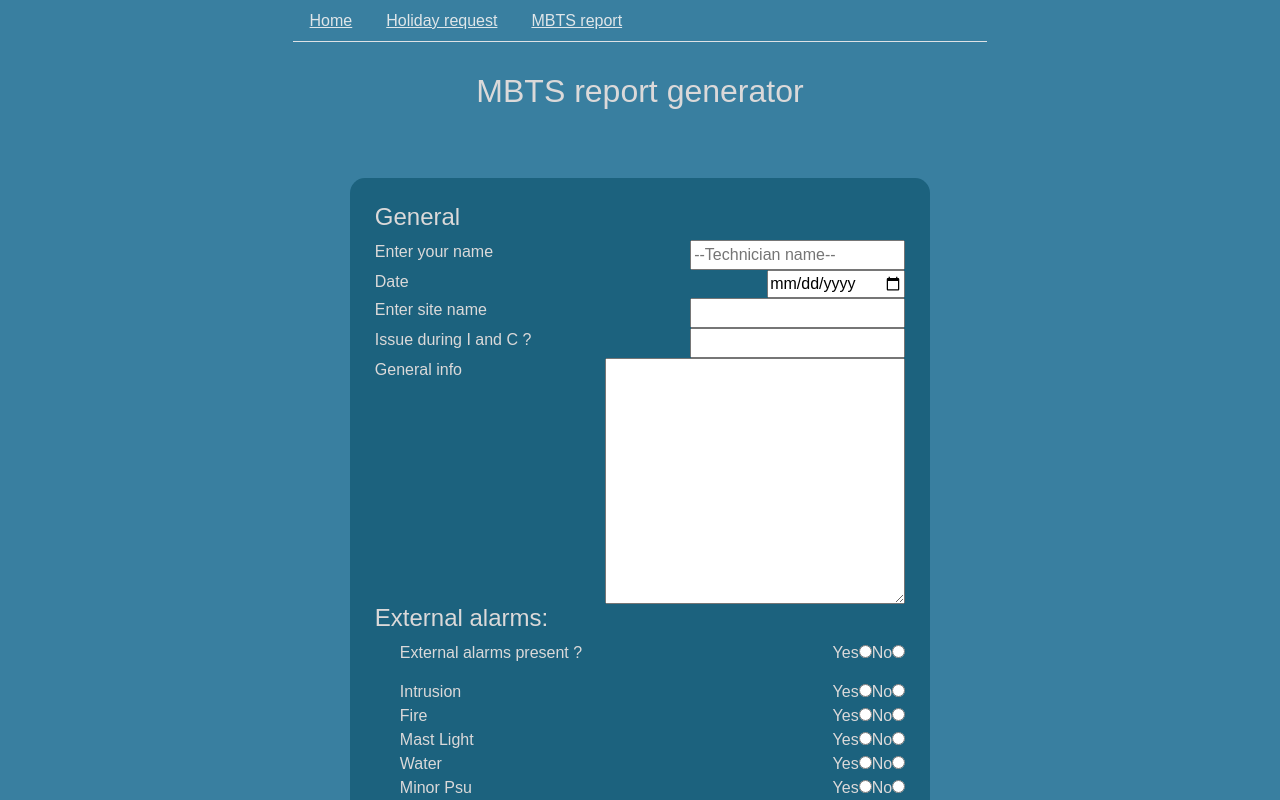
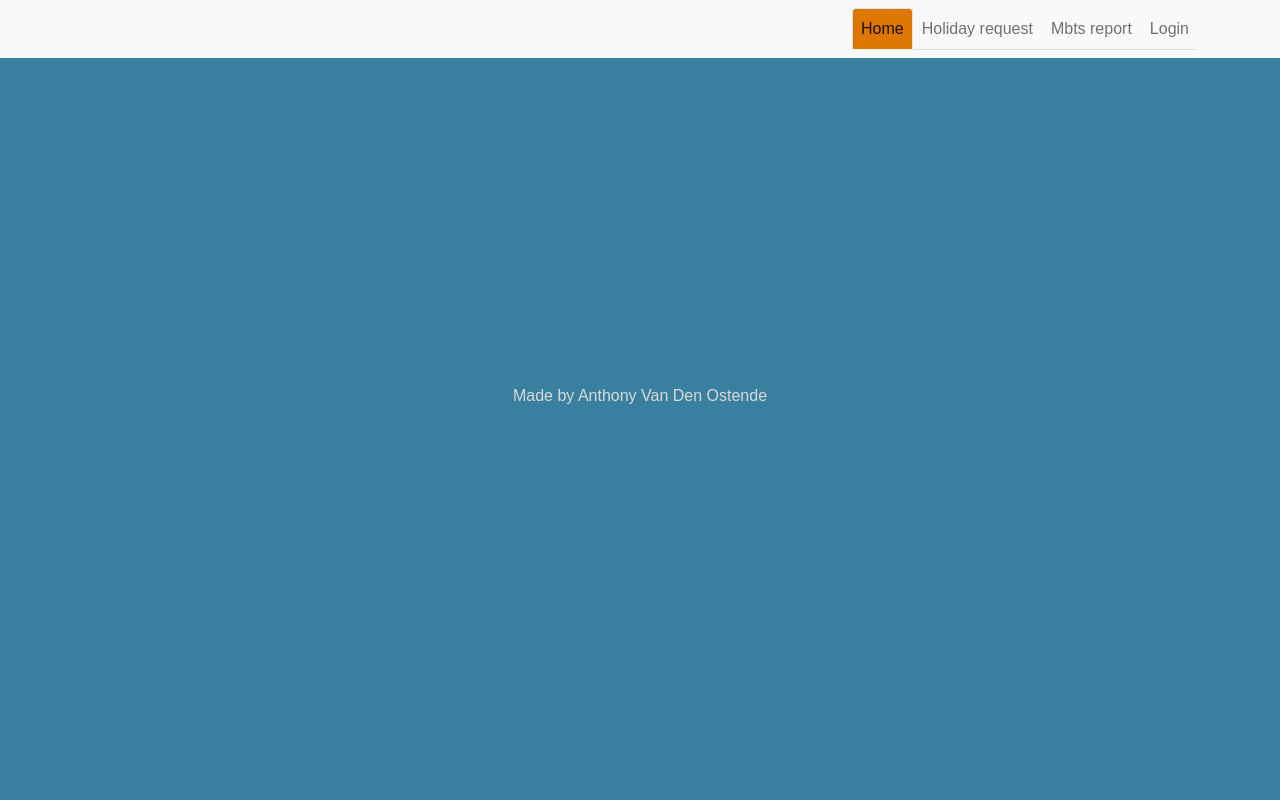
Before and after one commit to AnthoVDO/Personal-tool, a React (Create React App) app in the folder view/: page /orangeMobileReport in a window 1280 px wide. Shown: the top 800 px of the page. Built offline with nearby package versions, Linux system fonts and the light colour scheme; a web font is replaced by a local one.

Commit message:
I changed the nav bar

```diff
--- a/view/src/App.css
+++ b/view/src/App.css
@@ -10,6 +10,10 @@
     min-height: 100vh;
     color: rgb(219, 217, 217);
     font-family: 'Chivo', sans-serif;
+}
+
+h2 {
+    margin: 50px 0 !important;
 }
 
 
@@ -26,6 +30,9 @@
 }
 
 
+/* ======================================== Holiday request ======================================== */
+
+
 /* Holiday request */
 
 .holidayRequest {
@@ -34,7 +41,7 @@
     justify-content: center;
     align-items: center;
     width: 100%;
-    margin: 30px 0;
+    margin-top: 100px;
 }
 
 .form {
@@ -91,6 +98,9 @@
 }
 
 
+/* ======================================== MBTS report ======================================== */
+
+
 /* OrangeMBTSReport */
 
 .radio__label p {
@@ -129,6 +139,19 @@
 }
 
 
+/*Footer*/
+
+.generalFooter {
+    margin: 50px 0;
+    display: flex;
+    align-items: center;
+    justify-content: center;
+}
+
+
+/* ======================================== Function ======================================== */
+
+
 /* class for the temp window while copy to clip board */
 
 .tempWindow {
@@ -140,6 +163,9 @@
     padding: 10px;
     border-radius: 10px;
 }
+
+
+/* ======================================== Responsive ======================================== */
 
 
 /* Media queries */
--- a/view/src/App.js
+++ b/view/src/App.js
@@ -1,90 +1,31 @@
 import './App.css';
 
-import HolidayRequest from './component/HolidayRequest';
-import OrangeMBTSReport from './component/OrangeMBTSReport';
-import Home from "./component/Home";
-import Login from './component/user/Login';
-import Nav from "react-bootstrap/Nav";
+// import HolidayRequest from './component/HolidayRequest';
+// import OrangeMBTSReport from './component/OrangeMBTSReport';
+// import Home from "./component/Home";
+// import Login from './component/user/Login';
+// import Nav from "react-bootstrap/Nav";
 import 'bootstrap/dist/css/bootstrap.min.css';
 
-import {
-  BrowserRouter as Router,
-  Switch,
-  Route,
-  NavLink
-} from "react-router-dom";
+// import {
+//   BrowserRouter as Router,
+//   Switch,
+//   Route,
+//   NavLink
+// } from "react-router-dom";
+import Menu from './component/Menu';
+import Footer from './component/Footer';
 
 
 function App() {
   return (
     <div className="App">
 
-            <Router>
-                <div >
-                    {/* <nav className="nav_bar"> */}
-
-                    <Nav variant="tabs" defaultActiveKey="/home">
-                    <Nav.Item>
-                        <Nav.Link eventKey="link-1" href="/home">
-                        <NavLink to="/home">Home</NavLink>
-                        </Nav.Link>
-                    </Nav.Item>
-                    <Nav.Item>
-                        <Nav.Link eventKey="link-2">
-                        <NavLink to="/holidayRequest" >Holiday request</NavLink>
-                        </Nav.Link>
-                    </Nav.Item>
-                    <Nav.Item>
-                        <Nav.Link eventKey="link-3">
-                        <NavLink to="/orangeMobileReport" >MBTS report</NavLink>
-                        </Nav.Link>
-                    </Nav.Item>
-
-                    </Nav>
-
-                    {/* <ul>
-                        <li>
-                        <NavLink to="/" activeClassName="selected">Home</NavLink>
-                        </li>
-                        <li>
-                        <NavLink to="/holidayRequest" activeClassName="selected">Holiday request</NavLink>
-                        </li>
-                        <li>
-                        <NavLink to="/orangeMobileReport" activeClassName="selected">MBTS report</NavLink>
-                        </li>
-                        {/* <li>
-                        <NavLink to="/login" activeClassName="selected">Encode hours</NavLink>
-                        </li> */}
-                    {/* </ul> */}
-                    {/* </nav> */}
-
-                    {/* A <Switch> looks through its children <Route>s and
-                        renders the first one that matches the current URL. */}
-
-                    <Switch>
-                        <Route path="/holidayRequest">
-                            <HolidayRequest />
-                        </Route>
-                        <Route path="/orangeMobileReport">
-                            <OrangeMBTSReport />
-                        </Route>
-                        <Route path="/login">
-                            <Login />
-                        </Route>
-                        <Route path="/">
-                            <Home />
-                        </Route>
-
-                    </Switch>
 
 
-                    <footer>
-                    <h6>
-                       Made by Anthony Van Den Ostende
-                    </h6>
-                    </footer>
-                </div>
-            </Router>
+                    <Menu />
+                    <Footer/>
+
 
 
     </div>
--- /dev/null
+++ b/view/src/component/Footer.js
@@ -0,0 +1,14 @@
+import React from 'react';
+
+const Footer = () => {
+    return (
+        <footer className="generalFooter"
+        >
+                    <h6>
+                       Made by Anthony Van Den Ostende
+                    </h6>
+        </footer>
+    );
+};
+
+export default Footer;
--- /dev/null
+++ b/view/src/component/Menu.js
@@ -0,0 +1,79 @@
+import React from 'react';
+import Nav from "react-bootstrap/Nav";
+import HolidayRequest from './HolidayRequest';
+import OrangeMBTSReport from './OrangeMBTSReport';
+import Login from "./user/Login";
+
+import {
+    BrowserRouter as Router,
+    Switch,
+    Route,
+    Link,
+    // NavLink
+  } from "react-router-dom";
+import { Navbar, Container } from 'react-bootstrap';
+
+const Menu = () => {
+    return (
+        <
+        >
+
+
+                    <Router>
+                    <Navbar
+                    fixed="top"
+                    bg="light"
+
+                    expand="md"
+                    >
+                            <Container className="justify-content-end">
+                                    <Nav
+                            variant="tabs"
+                            defaultActiveKey="/home"
+
+
+                            >
+                                <Nav.Item>
+                                    <Nav.Link href="/home">
+                                        Home
+                                    </Nav.Link>
+                                </Nav.Item>
+                                <Nav.Item>
+                                    <Nav.Link as={Link} to={"/HolidayRequest"} eventKey="holiday">
+                                        Holiday request
+                                    </Nav.Link>
+                                </Nav.Item>
+                                <Nav.Item>
+                                    <Nav.Link as={Link} to={"/MbtsReport"} eventKey="MbtsReport">
+                                        Mbts report
+                                    </Nav.Link>
+                                </Nav.Item>
+                                <Nav.Item>
+                                    <Nav.Link as={Link} to={"/Login"} eventKey="Login">
+                                        Login
+                                    </Nav.Link>
+                                </Nav.Item>
+                            </Nav>
+                            </Container>
+                    </Navbar>
+
+
+                    <Switch>
+                        <Route path="/HolidayRequest">
+                            <HolidayRequest/>
+                        </Route>
+                        <Route path="/MbtsReport">
+                            <OrangeMBTSReport/>
+                        </Route>
+                        <Route path="/Login">
+                            <Login/>
+                        </Route>
+                    </Switch>
+
+                    </Router>
+
+        </>
+    );
+};
+
+export default Menu;
--- a/view/src/component/user/Login.js
+++ b/view/src/component/user/Login.js
@@ -6,6 +6,7 @@ import Form from "react-bootstrap/Form";
 const Login = () => {
     return (
         <div>
+        <h2>Login</h2>
            <Form>
                 <Form.Group className="mb-3" controlId="formBasicEmail">
                     <Form.Label>Email address</Form.Label>
```
